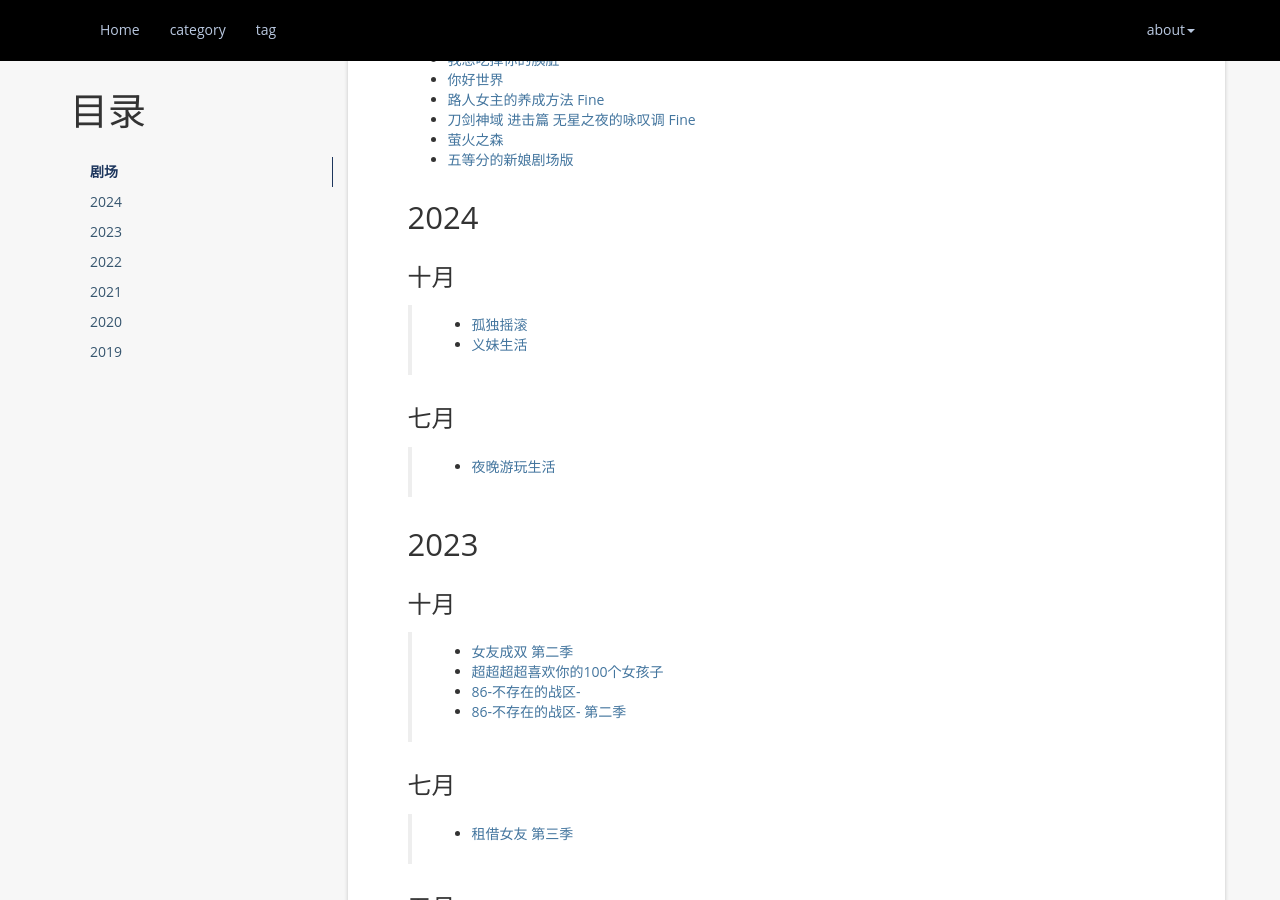
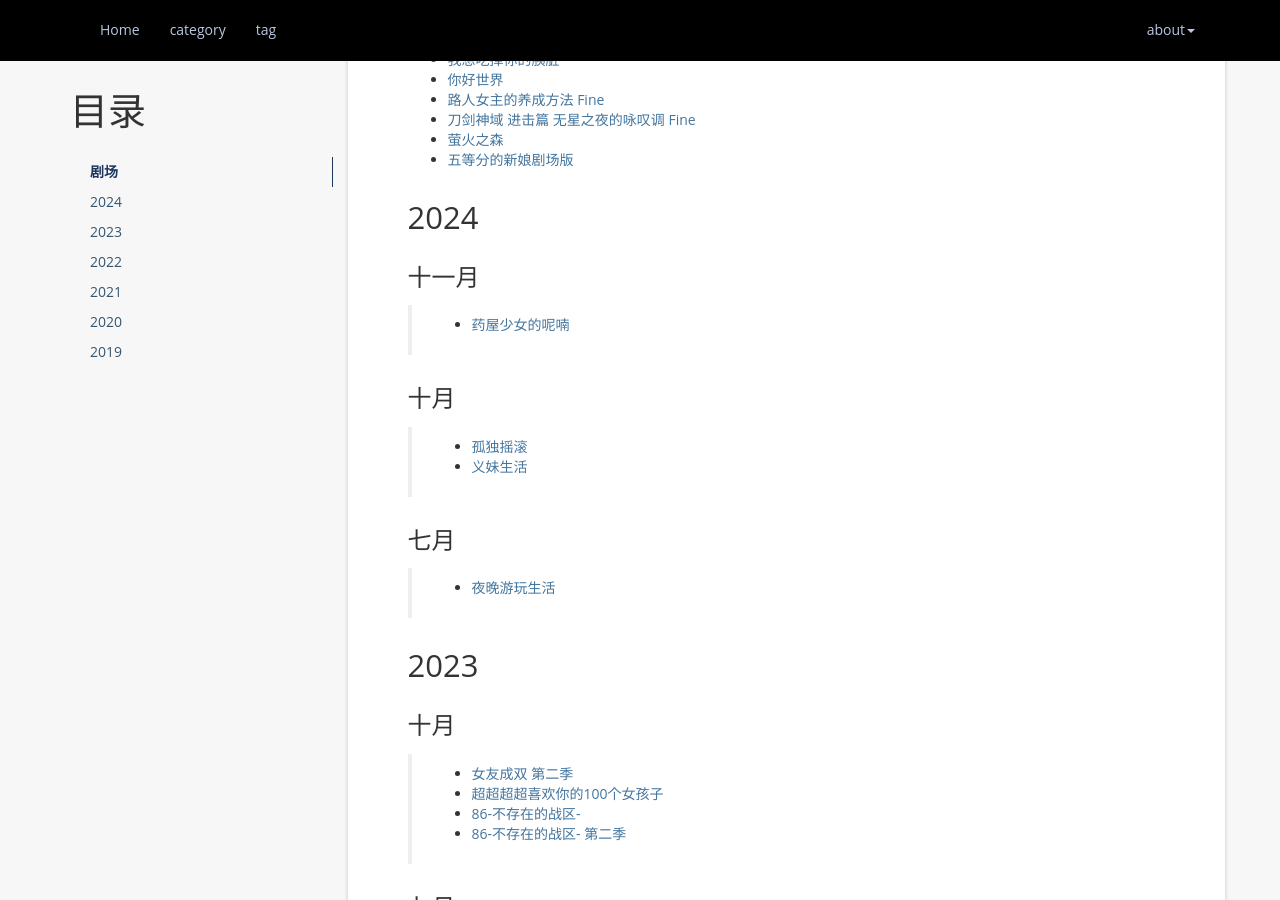
Before and after one commit to atgtahub/atgtahub.github.io, a Jekyll site: the page built from about/bangumi.md, in a window 1280 px wide and 900 px high, scrolled down 584 px. Built offline with Jekyll 4.4.1, drawn with Linux system fonts in a browser that asks for light colours; a script that is not in the unit is left out; comment, search, counter and statistics services are not loaded.

Commit message:
feat: bangumi.md

```diff
--- a/about/bangumi.md
+++ b/about/bangumi.md
@@ -25,6 +25,10 @@ permalink: /bangumi
 + <a href="https://www.yhdmp.cc/showp/22157.html" target="_blank">五等分的新娘剧场版</a>
 
 ## 2024
+
+### 十一月
+
+> + <a href="javascript:;">药屋少女的呢喃</a>
 
 ### 十月
 
```
